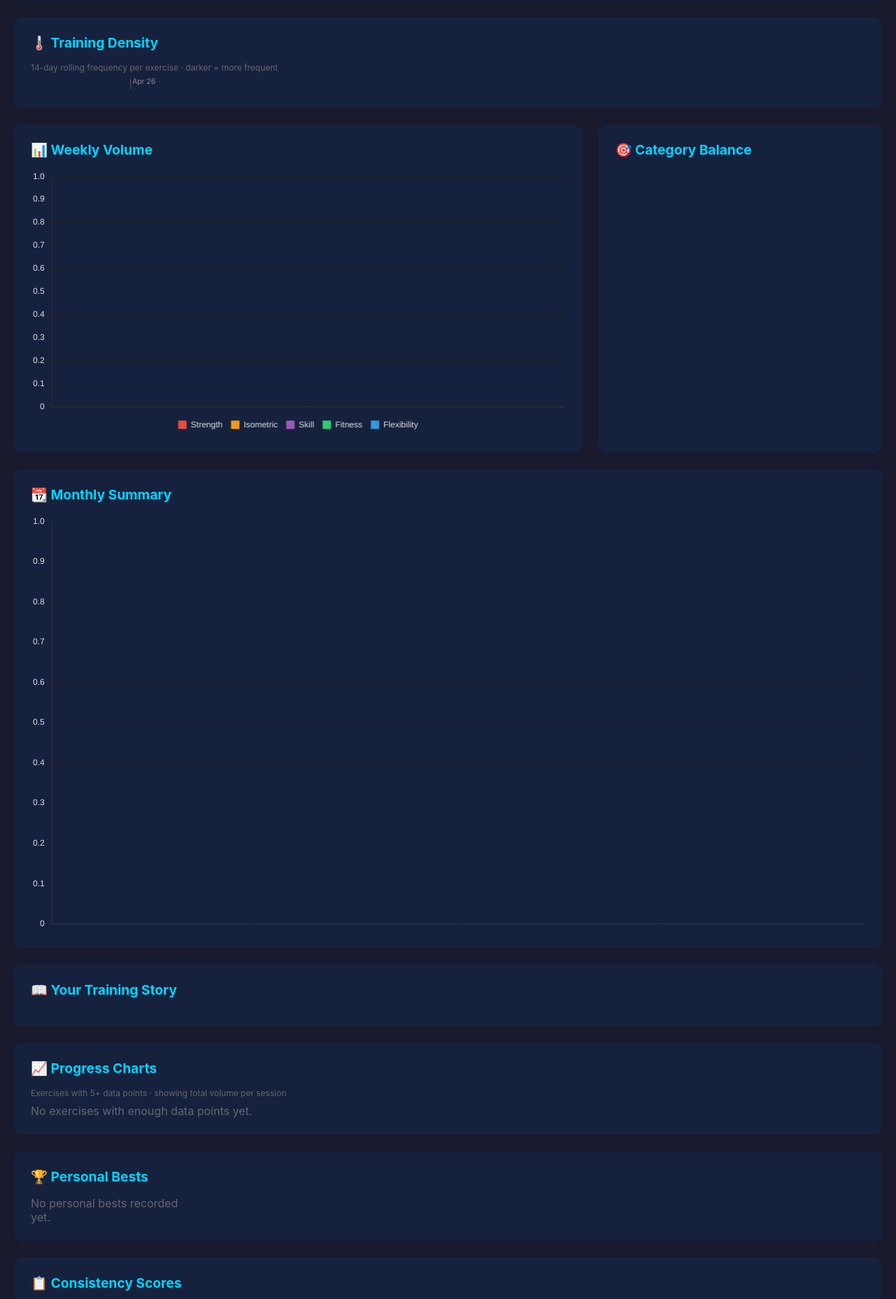
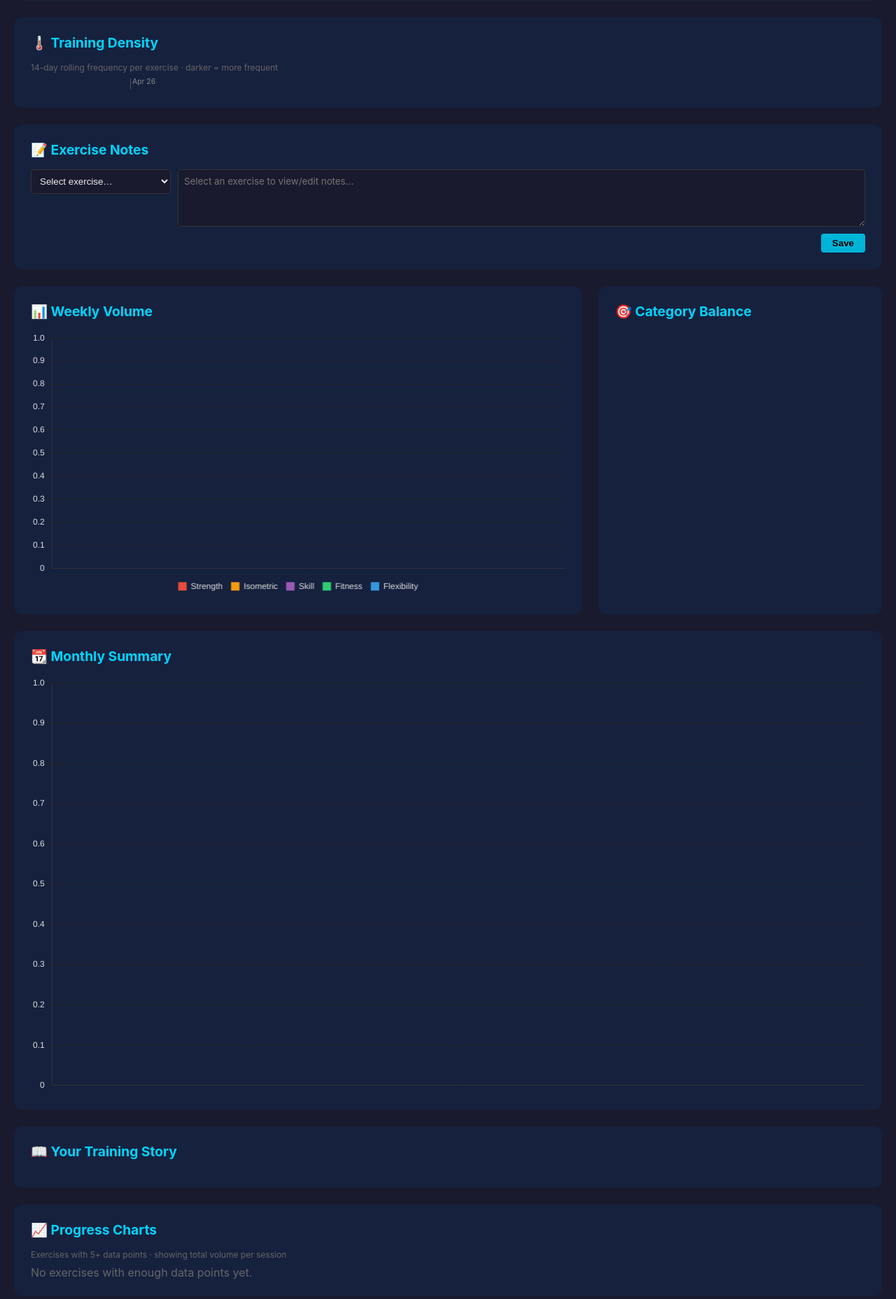
Before and after one commit to jameshclegg/excercise-tracker, a Flask app: page / in a window 1280 px wide. Shown: the part 926-2783 px from the top of the page at 70% size. Run offline with Flask 3, Linux system fonts and the light colour scheme; the visitor is signed in with stand-in values (Sample User, id 1); data that the repository does not hold is empty; a map, chart or similar area stays blank; some libraries are stand-ins or nearby versions.

Commit message:
Add exercise notes feature
- New exercise_notes table (exercise_code PK, notes, updated_at)
- GET/POST /api/notes endpoints for loading and saving
- Notes section on homepage with exercise dropdown and textarea
- Export script writes notes to notes_export.txt

Co-authored-by: Copilot <223556219+Copilot@users.noreply.github.com>

```diff
--- a/app.py
+++ b/app.py
@@ -235,6 +235,13 @@ def init_db():
     cur.execute("""
         CREATE INDEX IF NOT EXISTS idx_entries_date ON entries(date)
     """)
+    cur.execute("""
+        CREATE TABLE IF NOT EXISTS exercise_notes (
+            exercise_code TEXT PRIMARY KEY REFERENCES exercises(code),
+            notes TEXT NOT NULL DEFAULT '',
+            updated_at TIMESTAMPTZ DEFAULT NOW()
+        )
+    """)
     seed_exercises(cur)
     cur.close()
     conn.close()
@@ -451,6 +458,44 @@ def api_exercises():
     cur.close()
     conn.close()
     return jsonify(exercises)
+
+
+@app.route("/api/notes", methods=["GET"])
+@require_login
+def api_get_notes():
+    conn = get_db()
+    cur = conn.cursor(cursor_factory=RealDictCursor)
+    cur.execute("SELECT exercise_code, notes, updated_at FROM exercise_notes ORDER BY exercise_code")
+    notes = cur.fetchall()
+    cur.close()
+    conn.close()
+    return jsonify(notes)
+
+
+@app.route("/api/notes", methods=["POST"])
+@require_login
+def api_save_note():
+    data = request.get_json()
+    code = data.get("exercise_code", "").strip()
+    notes_text = data.get("notes", "").strip()
+    if not code:
+        return jsonify({"error": "exercise_code required"}), 400
+
+    conn = get_db()
+    cur = conn.cursor()
+    if notes_text:
+        cur.execute("""
+            INSERT INTO exercise_notes (exercise_code, notes, updated_at)
+            VALUES (%s, %s, NOW())
+            ON CONFLICT (exercise_code) DO UPDATE SET
+                notes = EXCLUDED.notes,
+                updated_at = NOW()
+        """, (code, notes_text))
+    else:
+        cur.execute("DELETE FROM exercise_notes WHERE exercise_code = %s", (code,))
+    cur.close()
+    conn.close()
+    return jsonify({"ok": True})
 
 
 def _compute_stats_data():
--- a/templates/index.html
+++ b/templates/index.html
@@ -282,6 +282,26 @@
             <h2>🌡️ Training Density</h2>
             <p class="scroll-hint">14-day rolling frequency per exercise · darker = more frequent</p>
             <div class="timeline-container" id="densityTimeline"></div>
+        </div>
+
+        <!-- Exercise Notes -->
+        <div class="card">
+            <h2>📝 Exercise Notes</h2>
+            <div style="display:flex; gap:10px; align-items:flex-start; flex-wrap:wrap;">
+                <select id="noteExercise" style="padding:8px; background:#1a1a2e; color:#eee; border:1px solid #333; border-radius:4px; min-width:200px;">
+                    <option value="">Select exercise…</option>
+                    {% for ex in exercises %}
+                    <option value="{{ ex.code }}">{{ ex.code }} — {{ ex.name }}</option>
+                    {% endfor %}
+                </select>
+                <div style="flex:1; min-width:300px;">
+                    <textarea id="noteText" rows="4" style="width:100%; padding:8px; background:#1a1a2e; color:#eee; border:1px solid #333; border-radius:4px; font-family:inherit; resize:vertical;" placeholder="Select an exercise to view/edit notes…"></textarea>
+                    <div style="display:flex; justify-content:space-between; align-items:center; margin-top:6px;">
+                        <span id="noteSaveStatus" style="font-size:0.8rem; color:#666;"></span>
+                        <button id="noteSaveBtn" onclick="saveNote()" style="padding:6px 16px; background:#00b4d8; color:#000; border:none; border-radius:4px; cursor:pointer; font-weight:bold;" disabled>Save</button>
+                    </div>
+                </div>
+            </div>
         </div>
 
         <!-- 3. Weekly Volume + Category Balance -->
@@ -961,6 +981,60 @@
         document.querySelectorAll('.heatmap-container, .timeline-container').forEach(el => {
             el.scrollLeft = el.scrollWidth;
         });
+
+        // ===== Exercise Notes =====
+        const notesCache = {};
+        (async function loadNotes() {
+            try {
+                const resp = await fetch('/api/notes');
+                const notes = await resp.json();
+                notes.forEach(n => { notesCache[n.exercise_code] = n.notes; });
+            } catch(e) { console.error('Failed to load notes', e); }
+        })();
+
+        document.getElementById('noteExercise').addEventListener('change', function() {
+            const code = this.value;
+            const textarea = document.getElementById('noteText');
+            const btn = document.getElementById('noteSaveBtn');
+            const status = document.getElementById('noteSaveStatus');
+            if (code) {
+                textarea.value = notesCache[code] || '';
+                textarea.placeholder = 'Add notes about ' + code + '…';
+                btn.disabled = false;
+                status.textContent = notesCache[code] ? 'Last saved note loaded' : '';
+            } else {
+                textarea.value = '';
+                textarea.placeholder = 'Select an exercise to view/edit notes…';
+                btn.disabled = true;
+                status.textContent = '';
+            }
+        });
+
+        async function saveNote() {
+            const code = document.getElementById('noteExercise').value;
+            const notes = document.getElementById('noteText').value.trim();
+            const status = document.getElementById('noteSaveStatus');
+            if (!code) return;
+            try {
+                const resp = await fetch('/api/notes', {
+                    method: 'POST',
+                    headers: {'Content-Type': 'application/json'},
+                    body: JSON.stringify({exercise_code: code, notes: notes})
+                });
+                if (resp.ok) {
+                    if (notes) { notesCache[code] = notes; } else { delete notesCache[code]; }
+                    status.textContent = 'Saved ✓';
+                    status.style.color = '#0f0';
+                    setTimeout(() => { status.style.color = '#666'; }, 2000);
+                } else {
+                    status.textContent = 'Error saving';
+                    status.style.color = '#f44';
+                }
+            } catch(e) {
+                status.textContent = 'Error saving';
+                status.style.color = '#f44';
+            }
+        }
     </script>
 </body>
 </html>
```
Also changed, not shown: export_data.py (+25 -2 lines).
